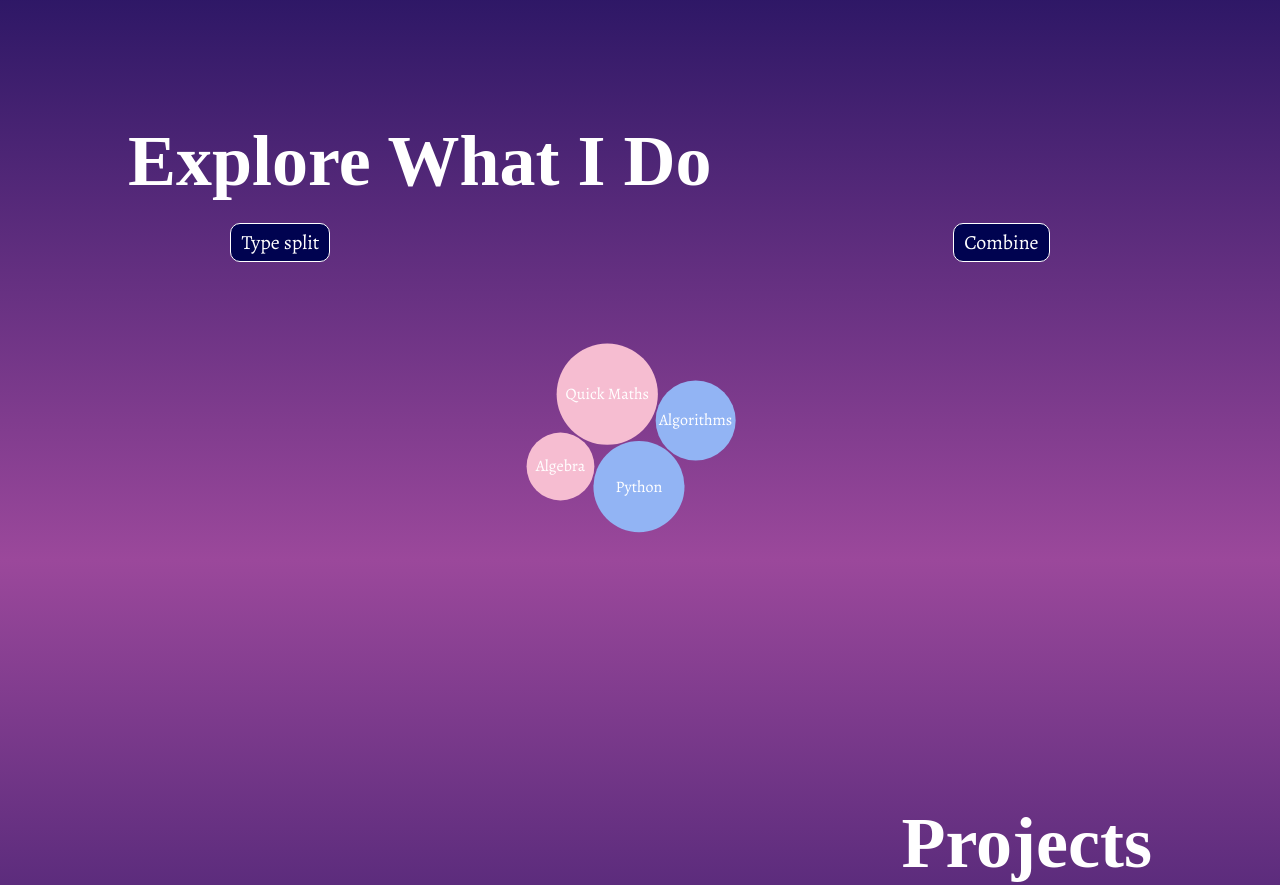
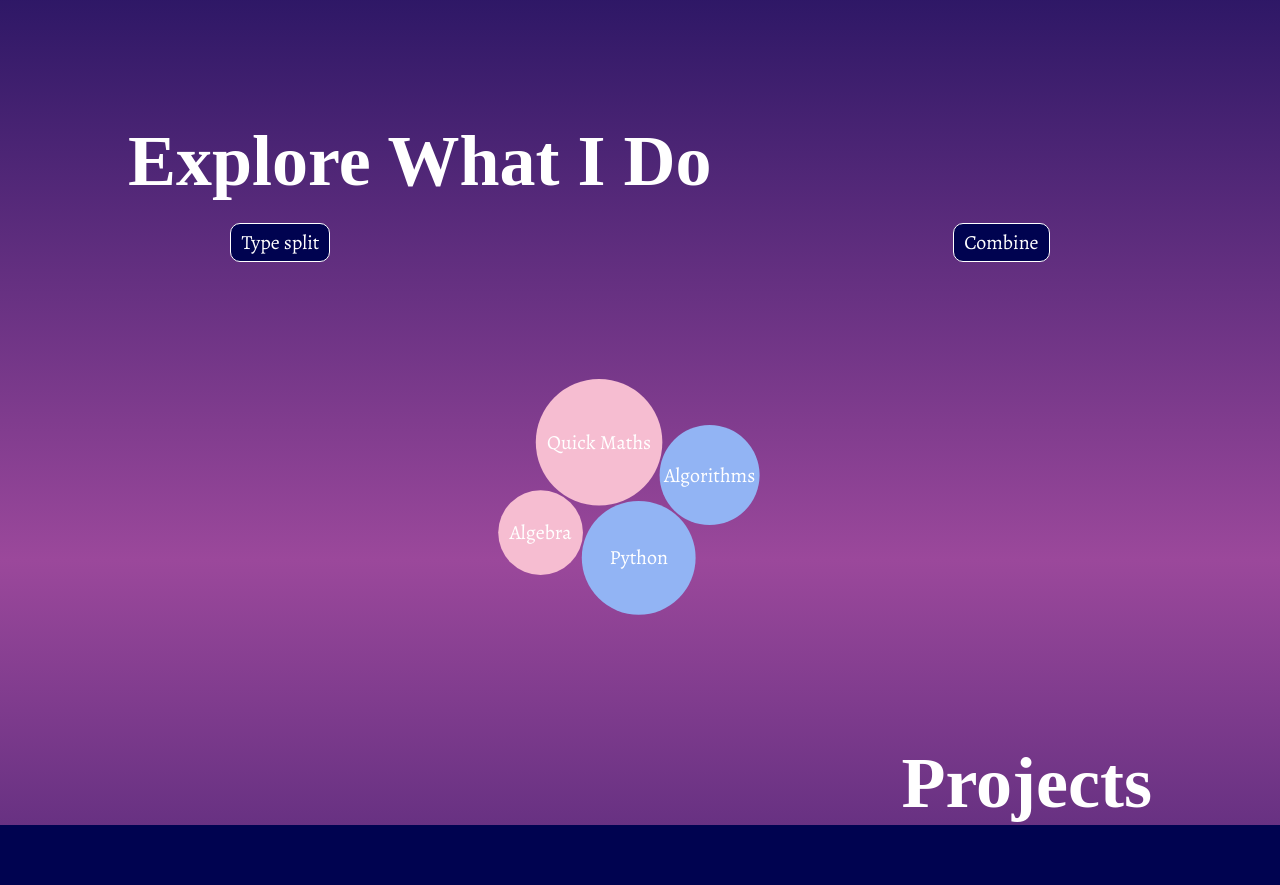
Before and after one commit to jesseyang432/jesseyang432.github.io, a React (Create React App) app: page / in a window 1280 px wide. Shown: the part 1040-1925 px from the top of the page. After the commit the page ends 1865 px from the top, so only its background shows below. Built offline with nearby package versions, Linux system fonts and the light colour scheme; a web font is replaced by a local one.

Commit message:
resized margin in explore-container and button-aisle

```diff
--- a/src/components/modules/Explore.js
+++ b/src/components/modules/Explore.js
@@ -57,7 +57,7 @@ class Explore extends Component {
         .append("svg")
         .attr("width", this.width)
         .attr("height", this.height)
-        .attr("viewBox", "0 0 1000 500")
+        .attr("viewBox", "0 0 1000 400")
         .attr("overflow", "visible")
         // .attr("preserveAspectRatio", "xMinYMin meet")
         // .attr("style", "border: thin red solid")
--- a/src/components/modules/_Explore.scss
+++ b/src/components/modules/_Explore.scss
@@ -12,7 +12,7 @@
 
 .Explore-button-aisle {
 	max-width: 80%;
-	margin: 20px auto;
+	margin: 20px auto 5vh;
 	display: flex;
 	justify-content: space-between;
 
--- a/src/components/pages/_Home.scss
+++ b/src/components/pages/_Home.scss
@@ -33,7 +33,7 @@
 }
 
 .Home-explore-container {
-	padding-bottom: 15vh;
+	padding-bottom: 5vh;
 }
 
 @keyframes Home-page-load {
--- a/src/components/styles.css
+++ b/src/components/styles.css
@@ -42,7 +42,7 @@
 }
 
 .Home-explore-container {
-  padding-bottom: 15vh;
+  padding-bottom: 5vh;
 }
 
 @-webkit-keyframes Home-page-load {
@@ -646,7 +646,7 @@
 
 .Explore-button-aisle {
   max-width: 80%;
-  margin: 20px auto;
+  margin: 20px auto 5vh;
   display: -webkit-box;
   display: -ms-flexbox;
   display: flex;
```
Also changed, not shown: 2 other files (tests, documents, lock files or other folders).
